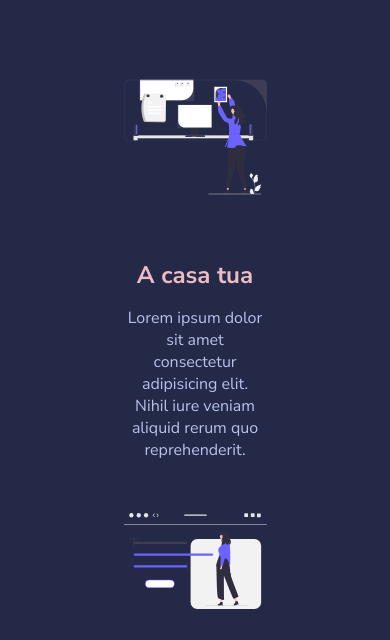
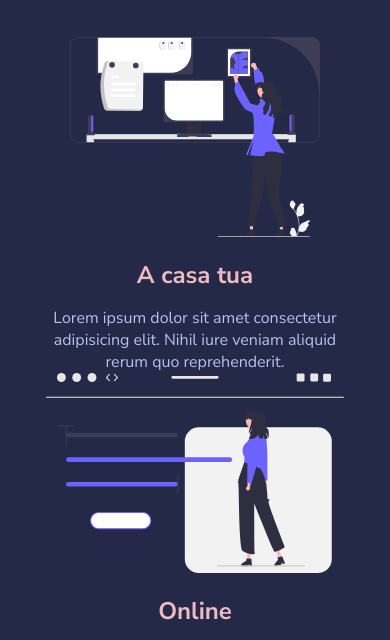
Before and after one commit to Giovannimaiorana/html-css-resp-wannabe, a plain HTML site: page index.html in a window 390 px wide. Shown: the part 196-836 px from the top of the page. Drawn offline with Linux system fonts and the light colour scheme.

Commit message:
Esercixzio ultimato con ingrandimento immagini

```diff
--- a/css/style.css
+++ b/css/style.css
@@ -142,6 +142,9 @@ img {
     width: 100%;
     max-width: 480px;
   }
+  .lessons .col{
+    width: 100%;
+  }
   .row{
     display: flex;
     flex-direction: column;
```
